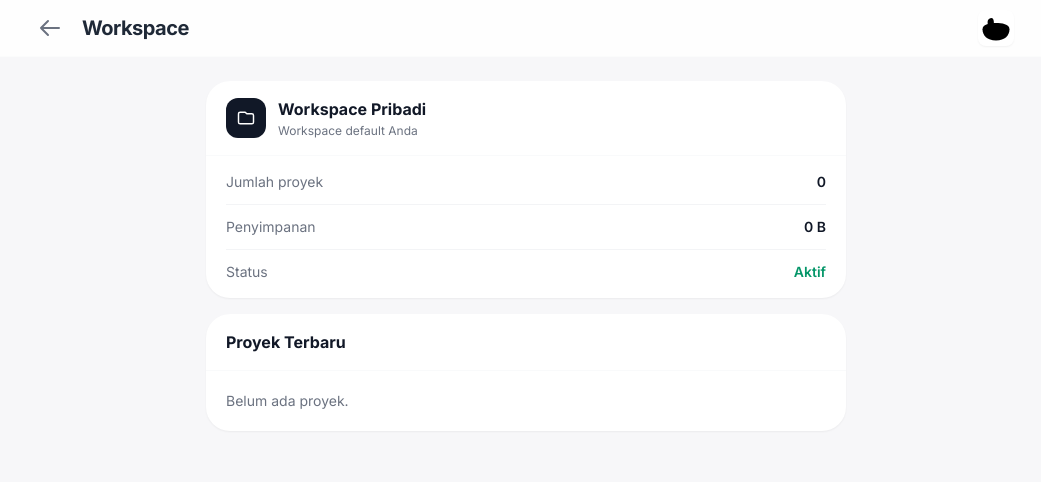
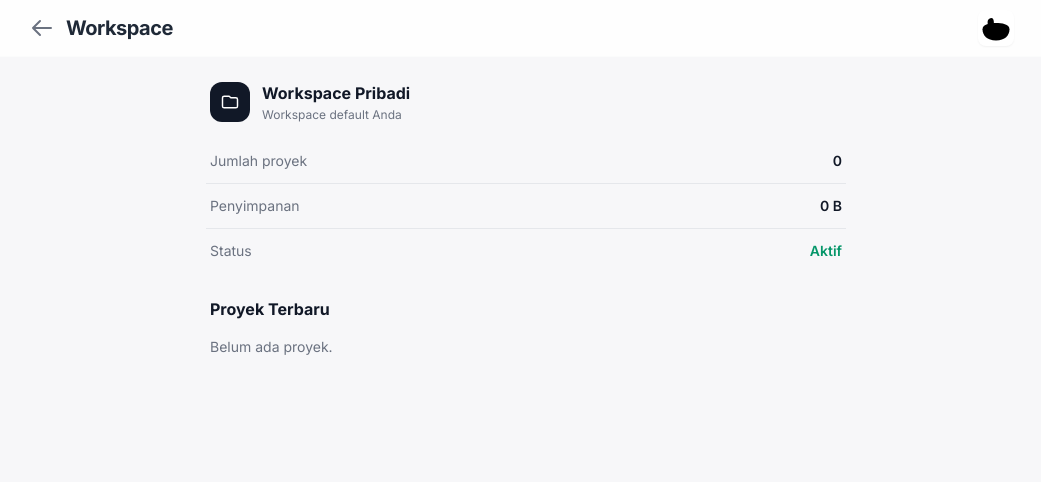
Before and after one commit to devconium/Clincoo.com, a plain HTML site: page pages/workspace.html in a window 1280 px wide. Shown: the whole page, without its empty margins (114-1155 px from the left). Drawn offline with nearby package versions, Linux system fonts and the light colour scheme.

Commit message:
Workspace: remove card wrapper for flat layout, flush back button. Remove header from profile page. All pages: reliable back navigation with referrer check + flush back icon (no floating bg chip)

```diff
--- a/pages/workspace.html
+++ b/pages/workspace.html
@@ -14,7 +14,7 @@
  <div class="w-full max-w-5xl px-4 sm:px-6 mx-auto">
  <div class="flex items-center justify-between h-14">
  <div class="flex items-center gap-1.5 sm:gap-3 min-w-0">
- <button onclick="history.back()" class="flex-shrink-0 flex items-center text-gray-500 hover:text-black transition-all rounded-full p-1.5 sm:p-2 hover:bg-gray-100 -ml-1.5 sm:-ml-2">
+ <button onclick="goBack()" class="flex-shrink-0 flex items-center text-gray-500 hover:text-black transition-colors -ml-1.5 sm:-ml-2" aria-label="Kembali">
  <svg class="h-6 w-6" fill="none" viewBox="0 0 24 24" stroke="currentColor" stroke-width="2"><path stroke-linecap="round" stroke-linejoin="round" d="M10 19l-7-7m0 0l7-7m-7 7h18"/></svg>
  </button>
  <h2 class="text-xl font-bold text-gray-800 tracking-tight">Workspace</h2>
@@ -25,34 +25,37 @@
  </div>
  <main class="flex-1 overflow-y-auto no-scrollbar">
  <div class="max-w-2xl mx-auto w-full pb-12 pt-6 px-4">
- <div class="space-y-4">
- <div class="bg-white rounded-[24px] overflow-hidden shadow-sm">
- <div class="px-5 py-4 border-b border-gray-50">
- <div class="flex items-center gap-3">
+ <div class="space-y-6">
+ <div>
+ <div class="flex items-center gap-3 px-1 mb-4">
  <div class="w-10 h-10 bg-gray-900 rounded-xl flex items-center justify-center">
  <svg class="w-5 h-5 text-white" fill="none" stroke="currentColor" viewBox="0 0 24 24" stroke-width="1.75"><path stroke-linecap="round" stroke-linejoin="round" d="M3 7v10a2 2 0 002 2h14a2 2 0 002-2V9a2 2 0 00-2-2h-6l-2-2H5a2 2 0 00-2 2z"/></svg>
  </div>
  <div><p class="text-base font-bold text-gray-900">Workspace Pribadi</p><p class="text-xs text-gray-500 mt-0.5">Workspace default Anda</p></div>
  </div>
- </div>
- <div class="px-5 py-4 space-y-3">
- <div class="flex items-center justify-between"><span class="text-sm text-gray-500">Jumlah proyek</span><span class="text-sm font-semibold text-gray-900" id="ws-project-count">0</span></div>
- <div class="h-[1px] bg-gray-100"></div>
- <div class="flex items-center justify-between"><span class="text-sm text-gray-500">Penyimpanan</span><span class="text-sm font-semibold text-gray-900" id="ws-storage-size">0 KB</span></div>
- <div class="h-[1px] bg-gray-100"></div>
- <div class="flex items-center justify-between"><span class="text-sm text-gray-500">Status</span><span class="text-sm font-semibold text-emerald-600">Aktif</span></div>
+ <div class="space-y-0">
+ <div class="flex items-center justify-between py-3 px-1 border-b border-gray-200"><span class="text-sm text-gray-500">Jumlah proyek</span><span class="text-sm font-semibold text-gray-900" id="ws-project-count">0</span></div>
+ <div class="flex items-center justify-between py-3 px-1 border-b border-gray-200"><span class="text-sm text-gray-500">Penyimpanan</span><span class="text-sm font-semibold text-gray-900" id="ws-storage-size">0 KB</span></div>
+ <div class="flex items-center justify-between py-3 px-1"><span class="text-sm text-gray-500">Status</span><span class="text-sm font-semibold text-emerald-600">Aktif</span></div>
  </div>
  </div>
- <div class="bg-white rounded-[24px] overflow-hidden shadow-sm">
- <div class="px-5 py-4 border-b border-gray-50"><p class="text-base font-bold text-gray-900">Proyek Terbaru</p></div>
- <div id="ws-recent-projects" class="px-5 py-3"><p class="text-sm text-gray-500 py-2">Belum ada proyek.</p></div>
+ <div>
+ <p class="text-base font-bold text-gray-900 px-1 mb-2">Proyek Terbaru</p>
+ <div id="ws-recent-projects" class="px-1"><p class="text-sm text-gray-500 py-2">Belum ada proyek.</p></div>
  </div>
  </div>
  </div>
  </main>
  <script>
+ function goBack() {
+ if (document.referrer && document.referrer.indexOf(window.location.hostname) !== -1) {
+ history.back();
+ } else {
+ window.location.href = 'profile.html';
+ }
+ }
  function getProjects(){var s=localStorage.getItem('clincoo_projects')||localStorage.getItem('clincoo_projects_v2');if(s){try{return JSON.parse(s)}catch(e){return[]}}return[]}
- function init(){var p=getProjects();document.getElementById('ws-project-count').textContent=p.length;var t=0;for(var k in localStorage){if(k.indexOf('clincoo_')===0)t+=(localStorage[k]||'').length}document.getElementById('ws-storage-size').textContent=t<1024?t+' B':t<1048576?(t/1024).toFixed(1)+' KB':(t/1048576).toFixed(1)+' MB';var c=document.getElementById('ws-recent-projects');if(p.length===0){c.innerHTML='<p class="text-sm text-gray-500 py-2">Belum ada proyek.</p>'}else{var h='';p.slice(-5).reverse().forEach(function(pr){var n=pr.name||pr.title||'Tanpa nama';var d=pr.created_date||pr.updated_date||'';if(d)d=new Date(d).toLocaleDateString('id-ID',{day:'numeric',month:'short'});h+='<div class="flex items-center justify-between py-2.5 border-b border-gray-50 last:border-0"><div class="flex items-center gap-2.5 min-w-0"><svg class="w-4 h-4 text-gray-400 flex-shrink-0" fill="none" stroke="currentColor" viewBox="0 0 24 24" stroke-width="1.5"><path stroke-linecap="round" stroke-linejoin="round" d="M3 7v10a2 2 0 002 2h14a2 2 0 002-2V9a2 2 0 00-2-2h-6l-2-2H5a2 2 0 00-2 2z"/></svg><span class="text-sm font-medium text-gray-900 truncate">'+n+'</span></div><span class="text-xs text-gray-400 flex-shrink-0 ml-3">'+d+'</span></div>'});c.innerHTML=h}}
+ function init(){var p=getProjects();document.getElementById('ws-project-count').textContent=p.length;var t=0;for(var k in localStorage){if(k.indexOf('clincoo_')===0)t+=(localStorage[k]||'').length}document.getElementById('ws-storage-size').textContent=t<1024?t+' B':t<1048576?(t/1024).toFixed(1)+' KB':(t/1048576).toFixed(1)+' MB';var c=document.getElementById('ws-recent-projects');if(p.length===0){c.innerHTML='<p class="text-sm text-gray-500 py-2">Belum ada proyek.</p>'}else{var h='';p.slice(-5).reverse().forEach(function(pr){var n=pr.name||pr.title||'Tanpa nama';var d=pr.created_date||pr.updated_date||'';if(d)d=new Date(d).toLocaleDateString('id-ID',{day:'numeric',month:'short'});h+='<div class="flex items-center justify-between py-2.5 border-b border-gray-200 last:border-0"><div class="flex items-center gap-2.5 min-w-0"><svg class="w-4 h-4 text-gray-400 flex-shrink-0" fill="none" stroke="currentColor" viewBox="0 0 24 24" stroke-width="1.5"><path stroke-linecap="round" stroke-linejoin="round" d="M3 7v10a2 2 0 002 2h14a2 2 0 002-2V9a2 2 0 00-2-2h-6l-2-2H5a2 2 0 00-2 2z"/></svg><span class="text-sm font-medium text-gray-900 truncate">'+n+'</span></div><span class="text-xs text-gray-400 flex-shrink-0 ml-3">'+d+'</span></div>'});c.innerHTML=h}}
  init();
  </script>
 </body>
```
Also changed, not shown: pages/cloud.html (+9 -1 lines), pages/invite.html (+9 -1 lines), pages/keamanan.html (+9 -1 lines), pages/notifikasi.html (+9 -1 lines), pages/profile.html (+0 -23 lines), pages/tentang.html (+10 -1 lines), pages/umum.html (+9 -1 lines), pages/vps.html (+9 -1 lines).
